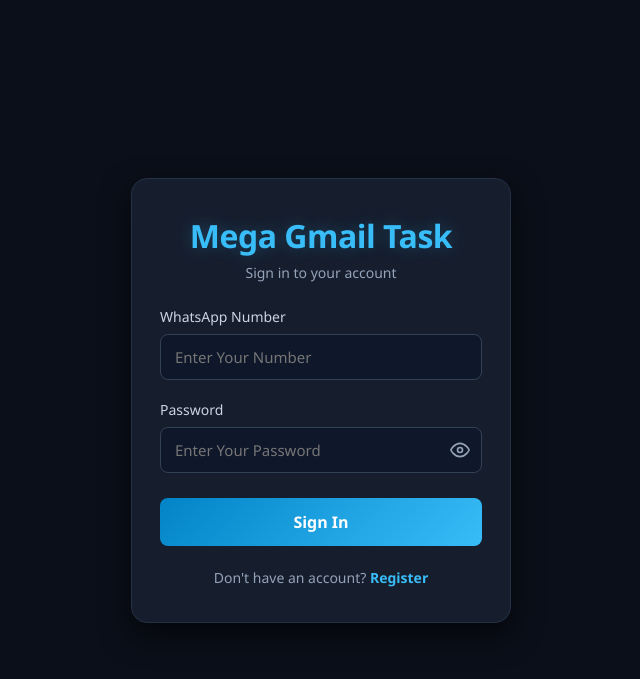
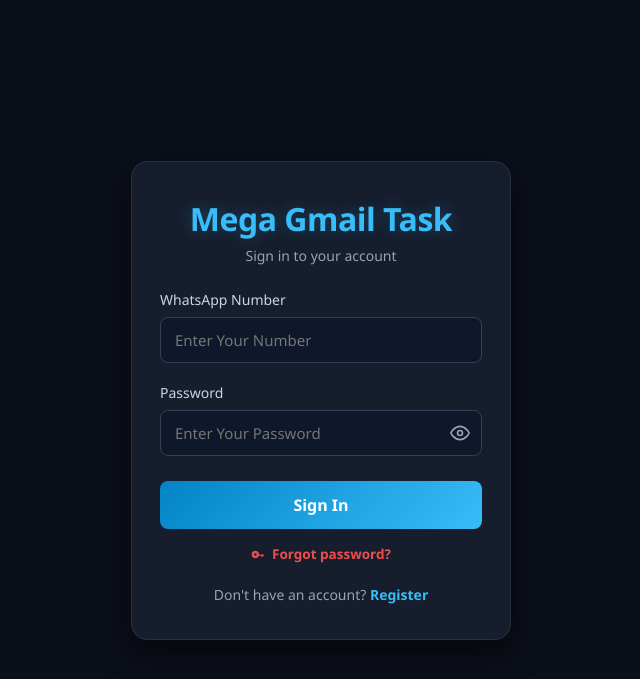
Before and after one commit to Awais5253/Mega-Gmail-Task-Web, a Flask app: page /login in a window 1280 px wide. Shown: the top 679 px of the page, without its empty margins (319-959 px from the left). Run offline with Flask 3, Linux system fonts and the light colour scheme; some libraries are stand-ins or nearby versions.

Commit message:
Update login.html

```diff
--- a/templates/login.html
+++ b/templates/login.html
@@ -110,8 +110,38 @@
         .btn:active {
             transform: scale(0.99);
         }
+
+        /* LIGHT RED FORGOT PASSWORD LINK */
+        .forgot-wrap {
+            text-align: center;
+            margin-top: 16px;
+            margin-bottom: 4px;
+        }
+        .forgot-link {
+            display: inline-flex;
+            align-items: center;
+            gap: 6px;
+            color: #ff5252;
+            font-size: 13.5px;
+            font-weight: 600;
+            text-decoration: none;
+            cursor: pointer;
+            transition: all 0.2s ease;
+            opacity: 0.92;
+        }
+        .forgot-link:hover {
+            opacity: 1;
+            text-decoration: underline;
+            color: #ff6b6b;
+        }
+        .forgot-link svg {
+            width: 15px;
+            height: 15px;
+            fill: #ff5252;
+        }
+
         .link {
-            margin-top: 22px;
+            margin-top: 18px;
             font-size: 14px;
             color: #94a3b8;
         }
@@ -169,8 +275,32 @@
             </div>
             <button type="submit" class="btn">Sign In</button>
         </form>
+
+        <!-- FORGOT PASSWORD LINK (CENTERED BETWEEN SIGN IN & REGISTER) -->
+        <div class="forgot-wrap">
+            <a href="javascript:void(0)" class="forgot-link" onclick="openResetModal()">
+                <svg viewBox="0 0 24 24"><path d="M12.65 10C11.83 7.67 9.61 6 7 6c-3.31 0-6 2.69-6 6s2.69 6 6 6c2.61 0 4.83-1.67 5.65-4H17v2h2v-2h2v-2h-8.35zM7 14c-1.1 0-2-.9-2-2s.9-2 2-2 2 .9 2 2-.9 2-2 2z"/></svg>
+                Forgot password?
+            </a>
+        </div>
+
         <div class="link">
             Don't have an account? <a href="/register">Register</a>
+        </div>
+    </div>
+
+    <!-- FORGOT PASSWORD POPUP MODAL -->
+    <div id="resetModal" class="reset-modal-overlay">
+        <div class="reset-modal-container">
+            <button class="reset-close-btn" onclick="closeResetModal()">✕</button>
+            <div class="reset-modal-title">🔑 Reset Password</div>
+            <div class="reset-modal-sub">Enter your registered WhatsApp number to request a password reset from support.</div>
+
+            <input type="tel" id="userResetNum" placeholder="Your WhatsApp Number">
+
+            <button class="btn-whatsapp-reset" onclick="sendResetRequest()">
+                💬 Request Reset on WhatsApp
+            </button>
         </div>
     </div>
 
@@ -193,6 +322,26 @@
                 eyeIcon.innerHTML = eyeOpenSVG;
             }
         });
+
+        // Reset Modal Control Functions
+        function openResetModal() {
+            document.getElementById('resetModal').style.display = 'flex';
+        }
+
+        function closeResetModal() {
+            document.getElementById('resetModal').style.display = 'none';
+        }
+
+        function sendResetRequest() {
+            const num = document.getElementById('userResetNum').value.trim();
+            if(!num) {
+                alert('Please enter your WhatsApp number!');
+                return;
+            }
+            const adminNumber = "923288686069";
+            const msg = encodeURIComponent(`Hello Admin, I forgot my password. My WhatsApp Number is: ${num}`);
+            window.open(`https://wa.me/${adminNumber}?text=${msg}`, '_blank');
+        }
     </script>
 </body>
 </html>
```
Also changed, not shown: other parts of templates/login.html (+78 -3 lines).
